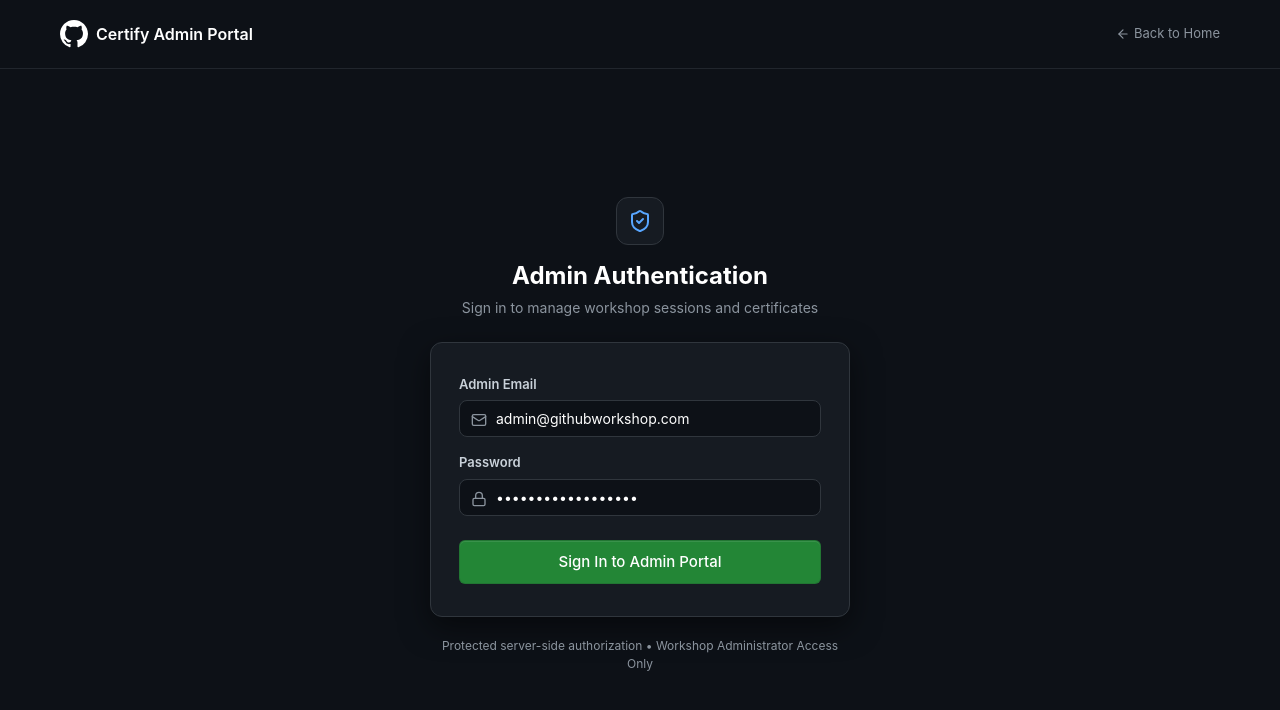
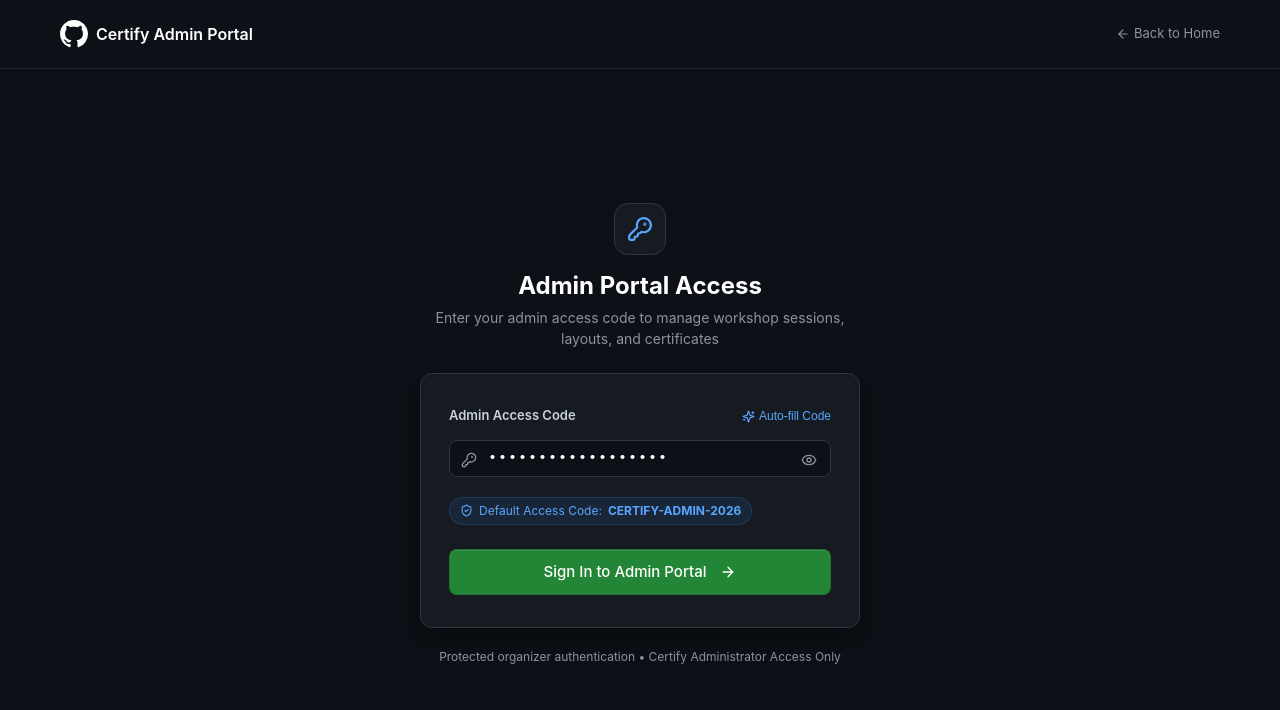
Before and after one commit to bharathkumar000/github-certi, a Next.js app: page /admin/login in a window 1280 px wide. Shown: the top 710 px of the page. Built offline with nearby package versions, Linux system fonts and the light colour scheme.

Commit message:
feat: replace email and password with admin access code authentication

```diff
--- a/app/admin/login/page.js
+++ b/app/admin/login/page.js
@@ -3,12 +3,12 @@
 import { useState } from 'react';
 import { useRouter } from 'next/navigation';
 import Link from 'next/link';
-import { ShieldCheck, Lock, Mail, AlertCircle, ArrowLeft } from 'lucide-react';
+import { ShieldCheck, KeyRound, AlertCircle, ArrowLeft, ArrowRight, Sparkles, Eye, EyeOff } from 'lucide-react';
 
 export default function AdminLoginPage() {
   const router = useRouter();
-  const [email, setEmail] = useState('admin@githubworkshop.com');
-  const [password, setPassword] = useState('WorkshopAdmin2026!');
+  const [accessCode, setAccessCode] = useState('CERTIFY-ADMIN-2026');
+  const [showCode, setShowCode] = useState(false);
   const [loading, setLoading] = useState(false);
   const [error, setError] = useState('');
 
@@ -21,27 +21,27 @@ export default function AdminLoginPage() {
       const res = await fetch('/api/admin/login', {
         method: 'POST',
         headers: { 'Content-Type': 'application/json' },
-        body: JSON.stringify({ email, password })
+        body: JSON.stringify({ accessCode: accessCode.trim() })
       });
 
       const data = await res.json();
 
       if (!res.ok) {
-        setError(data.error || 'Authentication failed. Please check credentials.');
+        setError(data.error || 'Invalid admin access code. Please check and try again.');
         setLoading(false);
         return;
       }
 
       router.push('/admin/dashboard');
     } catch (err) {
-      console.error('Login error:', err);
+      console.error('Admin login error:', err);
       setError('An error occurred during authentication. Please try again.');
       setLoading(false);
     }
   };
 
   return (
-    <div className="page-wrapper" style={{ background: '#0d1117', color: '#c9d1d9' }}>
+    <div className="page-wrapper" style={{ background: '#0d1117', color: '#c9d1d9', minHeight: '100vh' }}>
       <header style={{ padding: '20px 0', borderBottom: '1px solid #21262d' }}>
         <div className="container" style={{ display: 'flex', justifyContent: 'space-between', alignItems: 'center' }}>
           <Link href="/" style={{ display: 'flex', alignItems: 'center', gap: '8px', color: '#ffffff', textDecoration: 'none' }}>
@@ -50,19 +50,19 @@ export default function AdminLoginPage() {
             </svg>
             <span style={{ fontWeight: '600', fontSize: '16px' }}>Certify Admin Portal</span>
           </Link>
-          <Link href="/" style={{ color: '#8b949e', fontSize: '13px', display: 'flex', alignItems: 'center', gap: '4px' }}>
+          <Link href="/" style={{ color: '#8b949e', fontSize: '13px', display: 'flex', alignItems: 'center', gap: '4px', textDecoration: 'none' }}>
             <ArrowLeft size={14} /> Back to Home
           </Link>
         </div>
       </header>
 
       <main className="main-content" style={{ display: 'flex', alignItems: 'center', justifyContent: 'center', padding: '60px 16px' }}>
-        <div style={{ maxWidth: '420px', width: '100%' }}>
+        <div style={{ maxWidth: '440px', width: '100%' }}>
           <div style={{ textAlign: 'center', marginBottom: '24px' }}>
             <div style={{
-              width: '48px',
-              height: '48px',
-              borderRadius: '12px',
+              width: '52px',
+              height: '52px',
+              borderRadius: '14px',
               background: '#161b22',
               border: '1px solid #30363d',
               display: 'flex',
@@ -71,13 +71,13 @@ export default function AdminLoginPage() {
               margin: '0 auto 16px',
               color: '#58a6ff'
             }}>
-              <ShieldCheck size={24} />
+              <KeyRound size={26} />
             </div>
             <h1 style={{ fontSize: '24px', fontWeight: '700', color: '#ffffff', marginBottom: '6px' }}>
-              Admin Authentication
+              Admin Portal Access
             </h1>
-            <p style={{ fontSize: '14px', color: '#8b949e' }}>
-              Sign in to manage workshop sessions and certificates
+            <p style={{ fontSize: '14px', color: '#8b949e', lineHeight: '1.5' }}>
+              Enter your admin access code to manage workshop sessions, layouts, and certificates
             </p>
           </div>
 
@@ -96,70 +96,111 @@ export default function AdminLoginPage() {
             )}
 
             <form onSubmit={handleSubmit}>
-              <div className="form-group" style={{ marginBottom: '16px' }}>
-                <label className="form-label" style={{ color: '#c9d1d9' }}>
-                  Admin Email
-                </label>
+              <div className="form-group" style={{ marginBottom: '20px' }}>
+                <div style={{ display: 'flex', justifyContent: 'space-between', alignItems: 'center', marginBottom: '8px' }}>
+                  <label className="form-label" style={{ color: '#c9d1d9', marginBottom: 0 }}>
+                    Admin Access Code
+                  </label>
+                  <button
+                    type="button"
+                    onClick={() => setAccessCode('CERTIFY-ADMIN-2026')}
+                    style={{
+                      background: 'none',
+                      border: 'none',
+                      color: '#58a6ff',
+                      fontSize: '12px',
+                      cursor: 'pointer',
+                      display: 'inline-flex',
+                      alignItems: 'center',
+                      gap: '4px',
+                      padding: 0
+                    }}
+                  >
+                    <Sparkles size={13} />
+                    Auto-fill Code
+                  </button>
+                </div>
+
                 <div style={{ position: 'relative' }}>
                   <input
-                    type="email"
+                    type={showCode ? 'text' : 'password'}
                     required
                     className="input-text"
-                    value={email}
-                    onChange={(e) => setEmail(e.target.value)}
+                    value={accessCode}
+                    onChange={(e) => setAccessCode(e.target.value)}
+                    placeholder="Enter admin access code"
                     style={{
                       background: '#0d1117',
                       borderColor: '#30363d',
                       color: '#ffffff',
-                      paddingLeft: '36px'
+                      paddingLeft: '38px',
+                      paddingRight: '40px',
+                      fontFamily: 'monospace',
+                      fontSize: '15px',
+                      letterSpacing: '1px'
                     }}
                   />
-                  <Mail size={16} color="#8b949e" style={{ position: 'absolute', left: '12px', top: '12px' }} />
+                  <KeyRound size={16} color="#8b949e" style={{ position: 'absolute', left: '12px', top: '12px' }} />
+                  <button
+                    type="button"
+                    onClick={() => setShowCode(!showCode)}
+                    style={{
+                      position: 'absolute',
+                      right: '12px',
+                      top: '10px',
+                      background: 'none',
+                      border: 'none',
+                      color: '#8b949e',
+                      cursor: 'pointer',
+                      padding: '2px'
+                    }}
+                    title={showCode ? 'Hide Code' : 'Show Code'}
+                  >
+                    {showCode ? <EyeOff size={16} /> : <Eye size={16} />}
+                  </button>
                 </div>
               </div>
 
-              <div className="form-group" style={{ marginBottom: '24px' }}>
-                <label className="form-label" style={{ color: '#c9d1d9' }}>
-                  Password
-                </label>
-                <div style={{ position: 'relative' }}>
-                  <input
-                    type="password"
-                    required
-                    className="input-text"
-                    value={password}
-                    onChange={(e) => setPassword(e.target.value)}
-                    style={{
-                      background: '#0d1117',
-                      borderColor: '#30363d',
-                      color: '#ffffff',
-                      paddingLeft: '36px'
-                    }}
-                  />
-                  <Lock size={16} color="#8b949e" style={{ position: 'absolute', left: '12px', top: '12px' }} />
-                </div>
+              <div style={{ marginBottom: '24px' }}>
+                <span style={{
+                  display: 'inline-flex',
+                  alignItems: 'center',
+                  gap: '6px',
+                  fontSize: '12px',
+                  color: '#58a6ff',
+                  background: 'rgba(56, 139, 253, 0.1)',
+                  border: '1px solid rgba(56, 139, 253, 0.2)',
+                  padding: '4px 10px',
+                  borderRadius: '16px'
+                }}>
+                  <ShieldCheck size={13} />
+                  Default Access Code: <strong>CERTIFY-ADMIN-2026</strong>
+                </span>
               </div>
 
               <button
                 type="submit"
                 className="btn btn-primary"
                 disabled={loading}
-                style={{ width: '100%', padding: '11px', fontSize: '15px', borderRadius: '6px' }}
+                style={{ width: '100%', padding: '12px', fontSize: '15px', borderRadius: '8px' }}
               >
                 {loading ? (
                   <>
                     <span className="spinner"></span>
-                    Authenticating...
+                    Verifying Code...
                   </>
                 ) : (
-                  'Sign In to Admin Portal'
+                  <>
+                    Sign In to Admin Portal
+                    <ArrowRight size={16} style={{ marginLeft: '6px' }} />
+                  </>
                 )}
               </button>
             </form>
           </div>
 
           <div style={{ textAlign: 'center', marginTop: '20px', fontSize: '12px', color: '#8b949e' }}>
-            Protected server-side authorization &bull; Workshop Administrator Access Only
+            Protected organizer authentication &bull; Certify Administrator Access Only
           </div>
         </div>
       </main>
--- a/app/api/admin/login/route.js
+++ b/app/api/admin/login/route.js
@@ -1,22 +1,22 @@
 import { NextResponse } from 'next/server';
-import { verifyAdminCredentials, createAdminToken, ADMIN_COOKIE_NAME } from '@/lib/auth';
+import { verifyAdminAccessCode, verifyAdminCredentials, createAdminToken, ADMIN_COOKIE_NAME } from '@/lib/auth';
 
 export async function POST(request) {
   try {
-    const body = await request.json();
-    const { email, password } = body;
+    const body = await request.json().catch(() => ({}));
+    const accessCode = (body.accessCode || body.code || body.password || '').trim();
 
-    if (!email || !password) {
-      return NextResponse.json(
-        { error: 'Email and password are required.' },
-        { status: 400 }
-      );
+    let admin = null;
+
+    if (accessCode) {
+      admin = await verifyAdminAccessCode(accessCode);
+    } else if (body.email && body.password) {
+      admin = await verifyAdminCredentials(body.email, body.password);
     }
 
-    const admin = await verifyAdminCredentials(email, password);
     if (!admin) {
       return NextResponse.json(
-        { error: 'Invalid email or password.' },
+        { error: 'Invalid admin access code. Please check and try again.' },
         { status: 401 }
       );
     }
--- a/lib/auth.js
+++ b/lib/auth.js
@@ -68,6 +68,31 @@ export async function verifyParticipantToken(token) {
 }
 
 /**
+ * Checks admin access code against environment variable or fallback
+ */
+export async function verifyAdminAccessCode(code) {
+  if (!code || typeof code !== 'string') return null;
+  const trimmed = code.trim();
+  const envCode = (process.env.ADMIN_ACCESS_CODE || 'CERTIFY-ADMIN-2026').trim();
+  const legacyPassword = (process.env.ADMIN_PASSWORD || 'WorkshopAdmin2026!').trim();
+
+  if (
+    trimmed === envCode ||
+    trimmed === legacyPassword ||
+    trimmed === 'CERTIFY-ADMIN-2026' ||
+    trimmed === 'WorkshopAdmin2026!'
+  ) {
+    return {
+      id: 'admin-primary',
+      email: process.env.ADMIN_EMAIL || 'admin@certify.local',
+      role: 'admin'
+    };
+  }
+
+  return null;
+}
+
+/**
  * Checks admin credentials against environment or database
  */
 export async function verifyAdminCredentials(email, password) {
```
Also changed, not shown: test-e2e.mjs (+3 -4 lines), .data/store.json, 2 other files (tests, documents, lock files or other folders).
